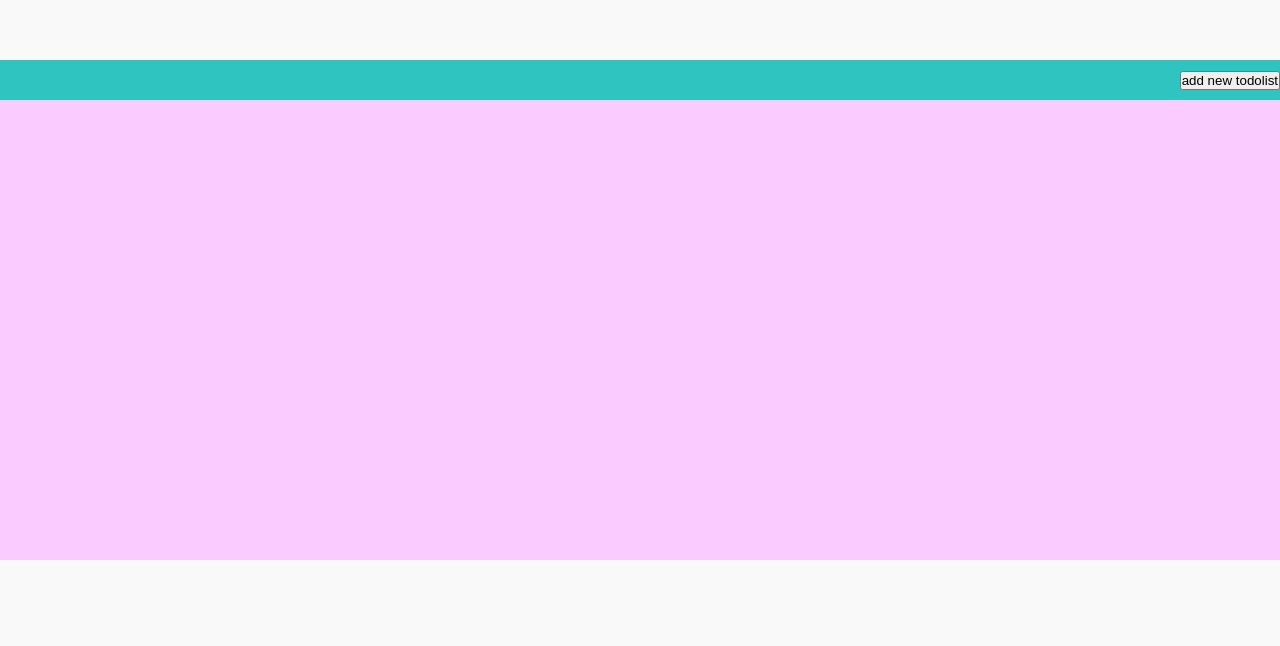
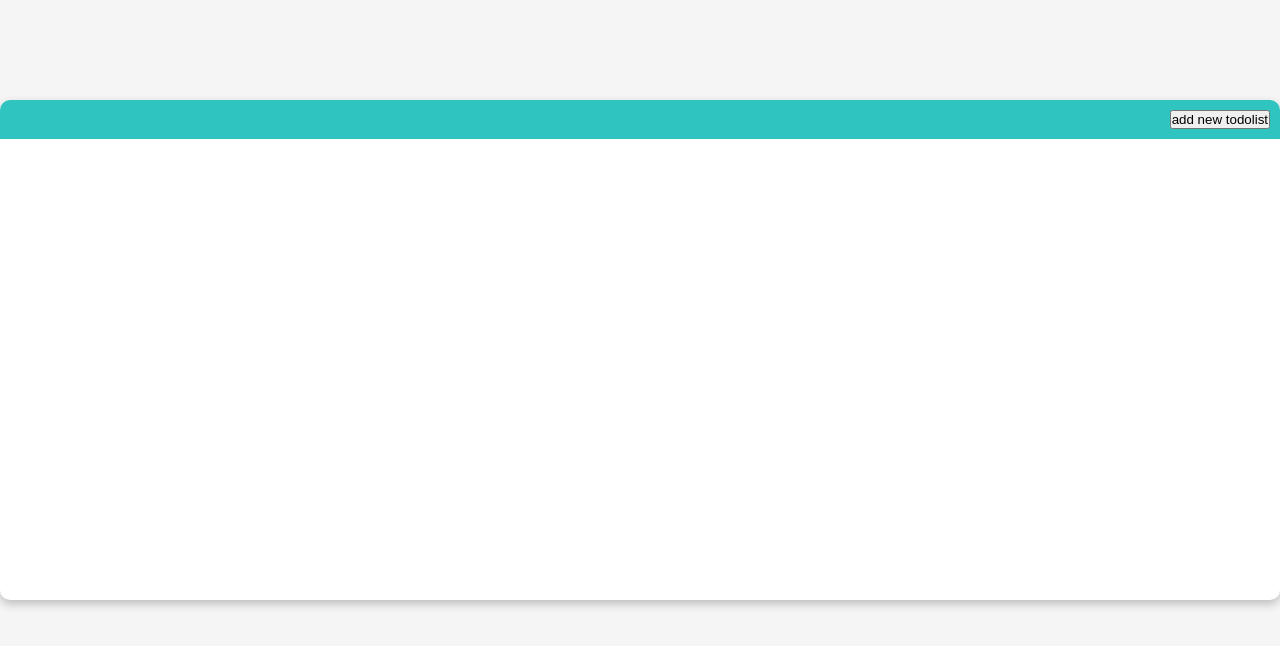
Before and after one commit to romchesko-pazzi/test-todolist, a React (Create React App) app: page / in a window 1280 px wide. Shown: the top 646 px of the page. Built offline with nearby package versions, Linux system fonts and the light colour scheme; the HTML template or start-up script is replaced by a standard one.

Commit message:
refactor: minor changes

```diff
--- a/src/assets/sass/base/_global.scss
+++ b/src/assets/sass/base/_global.scss
@@ -13,7 +13,7 @@ html {
 body {
   box-sizing: border-box;
   font-family: 'Montserrat', sans-serif;
-  background-color: #F9F9FA;
+  background-color: #f5f5f5;
 }
 
 a {
--- a/src/pages/tasksList/TasksList.tsx
+++ b/src/pages/tasksList/TasksList.tsx
@@ -113,7 +113,7 @@ export const TasksList = () => {
           <span>Back to boards list</span>
         </Link>
         <button type="button" onClick={openModal}>
-          new
+          add new task
         </button>
       </div>
       <div className={s.flexContainer}>
--- a/src/pages/tasksList/tasksList.module.scss
+++ b/src/pages/tasksList/tasksList.module.scss
@@ -1,16 +1,31 @@
 .container {
-  background-color: #facbff;
+  box-shadow: 0 4px 31px 0 rgba(0, 0, 0, 0.23);
+  background-color: white;
+  border-radius: 1rem;
   max-width: 160rem;
-  margin: 0 auto 6rem auto;
+  margin: 10rem auto;
   font-size: 1.5rem;
   min-height: 50rem; // delete
   padding: 2rem;
 }
 
+.headContent {
+  display: flex;
+  justify-content: space-between;
+  align-items: center;
+  padding: 1rem;
+
+  & > button {
+    padding: 1rem;
+    border-radius: 1rem;
+  }
+
+}
+
 .returnToTodolists {
   background-color: #9c9be7;
-  display: inline-block;
-  margin-bottom: 1rem;
+  padding: 1rem;
+  border-radius: 1rem;
 }
 
 .flexContainer {
@@ -20,21 +35,6 @@
     margin-right: 1.5rem;
   }
 
-}
-
-.column {
-  background-color: #c9f8a4;
-  min-height: 50rem;
-  flex: 1;
-
-  & > h3 {
-    padding: 0 2rem;
-    margin: 1.5rem 0;
-  }
-
-  & > div:not(:last-child) {
-    margin-bottom: 2rem;
-  }
 }
 
 .heading {
--- a/src/pages/tasksList/tasksList.scss
+++ b/src/pages/tasksList/tasksList.scss
@@ -7,7 +7,9 @@
 }
 
 .board {
-  background-color: #c9f8a4;
+  background-color: #ffffff;
+  box-shadow: 0 4px 1rem 0 rgba(0, 0, 0, 0.23) !important;
+  border-radius: 1rem;
   min-height: 50rem;
   flex: 1;
 
--- a/src/pages/todolistsList/todoList.module.scss
+++ b/src/pages/todolistsList/todoList.module.scss
@@ -1,20 +1,19 @@
 .container {
-  background-color: #facbff;
+  background-color: #ffffff;
+  box-shadow: 0 4px 1rem 0 rgba(0, 0, 0, 0.23);
+  border-radius: 1rem;
   max-width: 160rem;
-  margin: 6rem auto;
+  margin: 10rem auto;
   font-size: 1.5rem;
   min-height: 50rem; // delete
 }
 
 .addTodolist {
   background-color: #30c4c0;
+  border-top-left-radius: 1rem;
+  border-top-right-radius: 1rem;
   display: flex;
   justify-content: end;
   align-items: center;
-  min-height: 4rem;
-
-  & > button {
-    //margin-top: 2rem;
-  }
-
+  padding: 1rem;
 }
```
